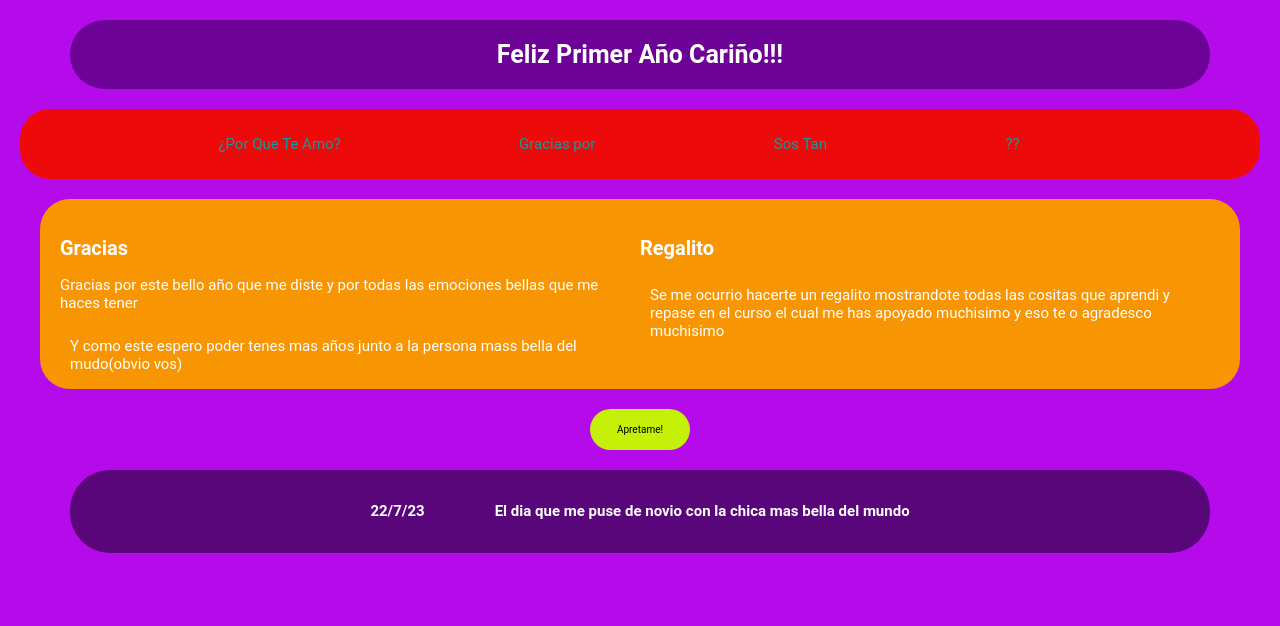
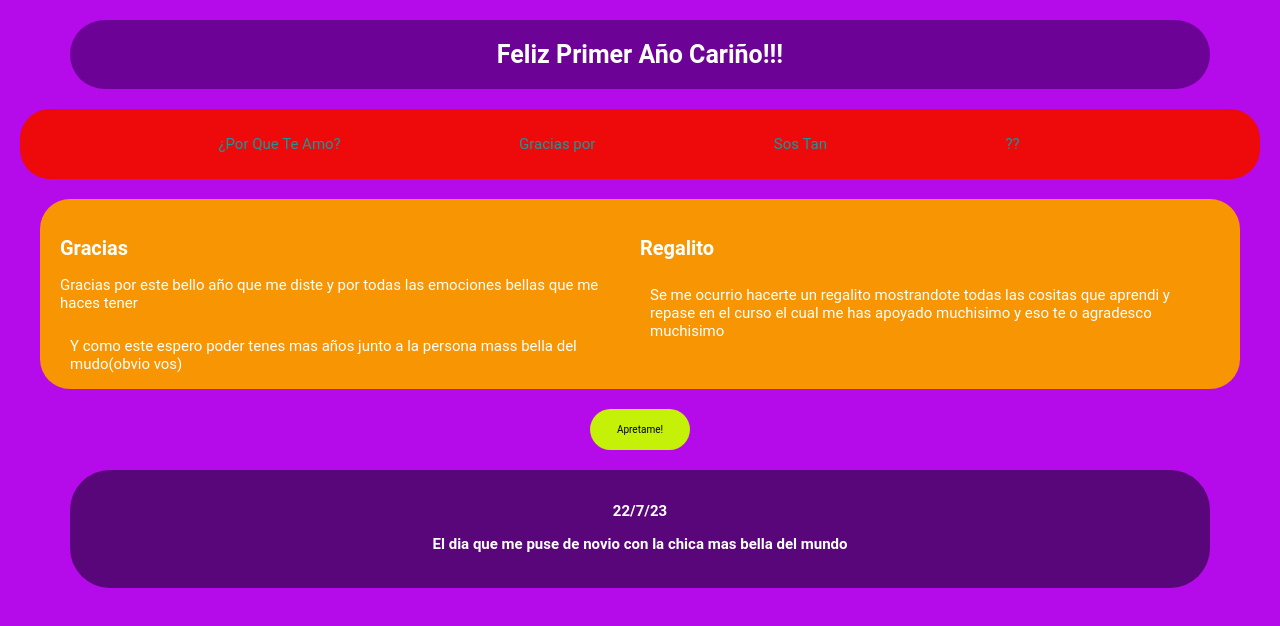
Before and after one commit to ChimiB/22-7-2023-3, a plain HTML site: page index.html in a window 1280 px wide. Drawn offline with Linux system fonts and the light colour scheme.

Commit message:
Update index.html

```diff
--- a/index.html
+++ b/index.html
@@ -68,11 +68,9 @@
     </div>
     <div class="row">
       <div class="container">
-        <h2>22/7/23</h2>
-      </div>
-      <div class="container">
-        <h2>El dia que me puse de novio
-          con la chica mas bella del mundo
+        <h2>22/7/23
+          <p>El dia que me puse de novio
+            con la chica mas bella del mundo</p>
         </h2>
       </div>
     </div>
```
